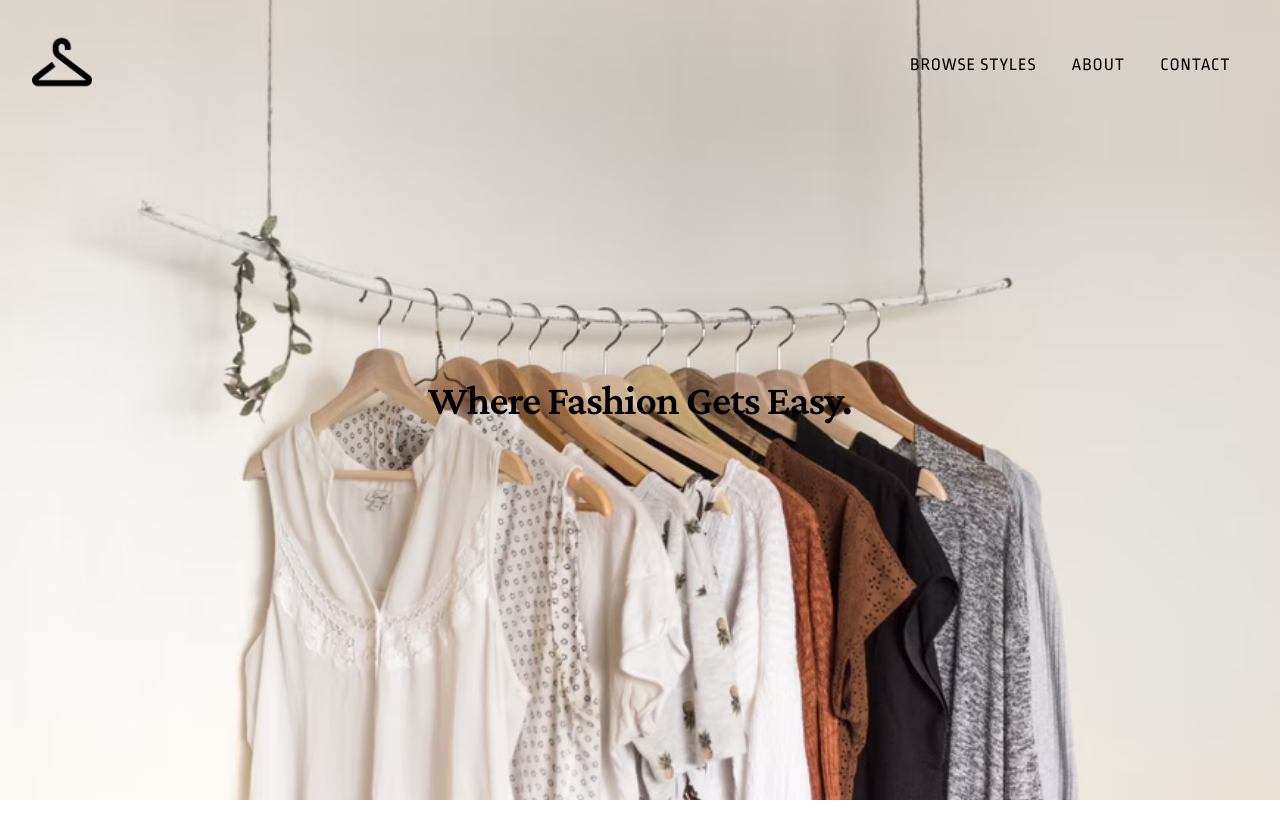
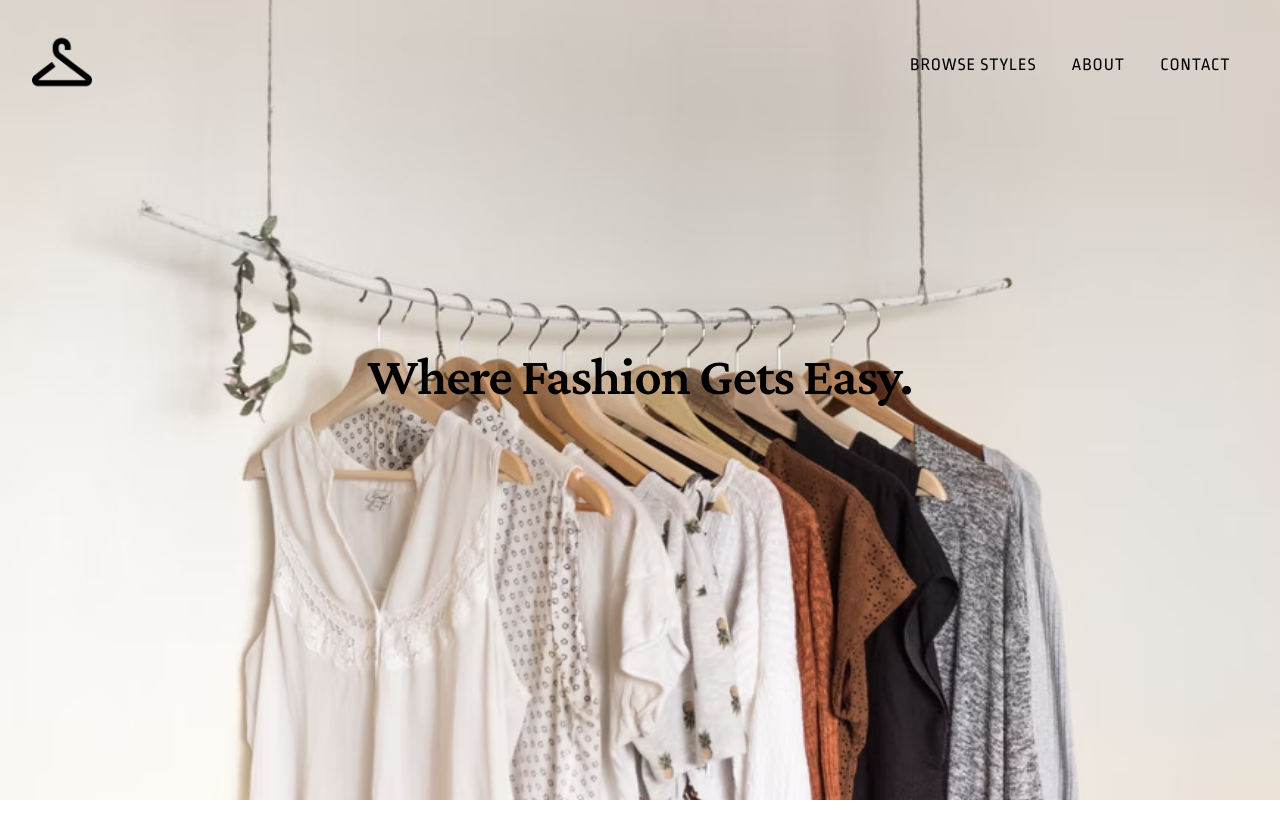
Before and after one commit to sreelakshmys/outfit-generator-client, a React (Create React App) app: page / in a window 1280 px wide. Shown: the top 838 px of the page. Built offline with nearby package versions, Linux system fonts and the light colour scheme.

Commit message:
update css for hero text

```diff
--- a/src/assets/styles/Home.css
+++ b/src/assets/styles/Home.css
@@ -12,7 +12,7 @@
 .hero-text {
   text-align: center;
   position: absolute;
-  top: 50%;
+  top: 47%;
   left: 50%;
   transform: translate(-50%, -50%);
   font-family: "Crimson Pro", serif;
@@ -146,4 +146,9 @@
     width: 205px;
     font-size: 16px;
   }
+
+  .hero-text {
+    top: 47%;
+    font-size: 54px;
+  }
 }
```
